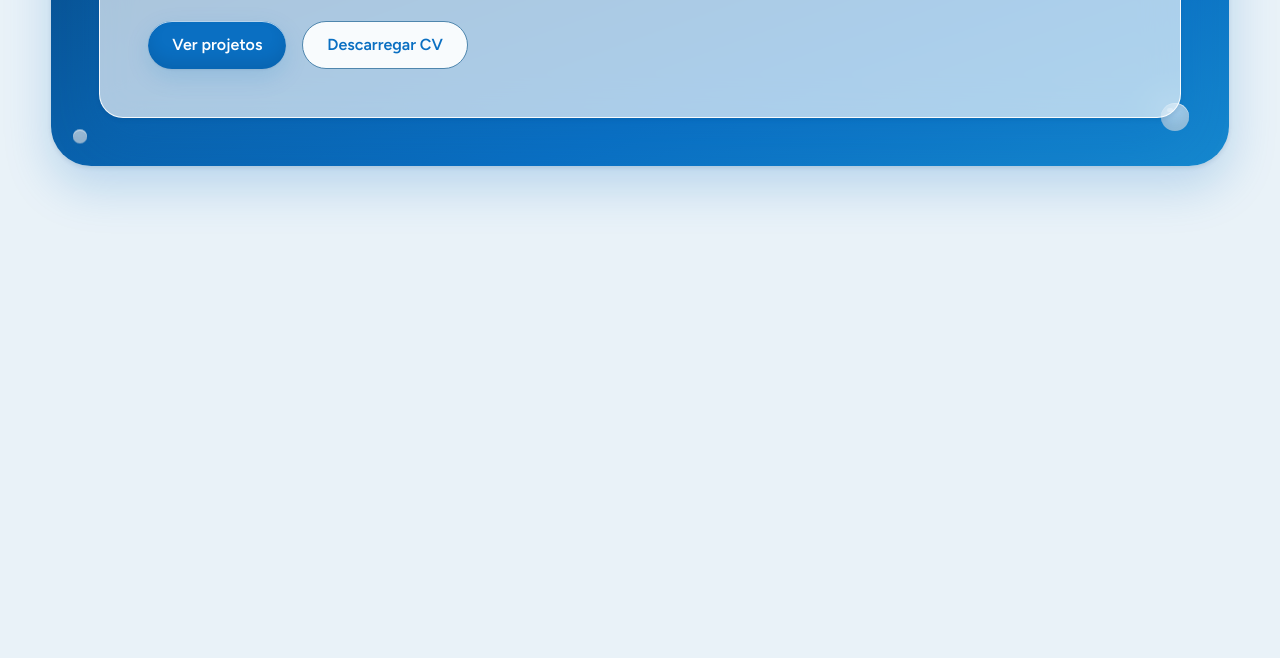
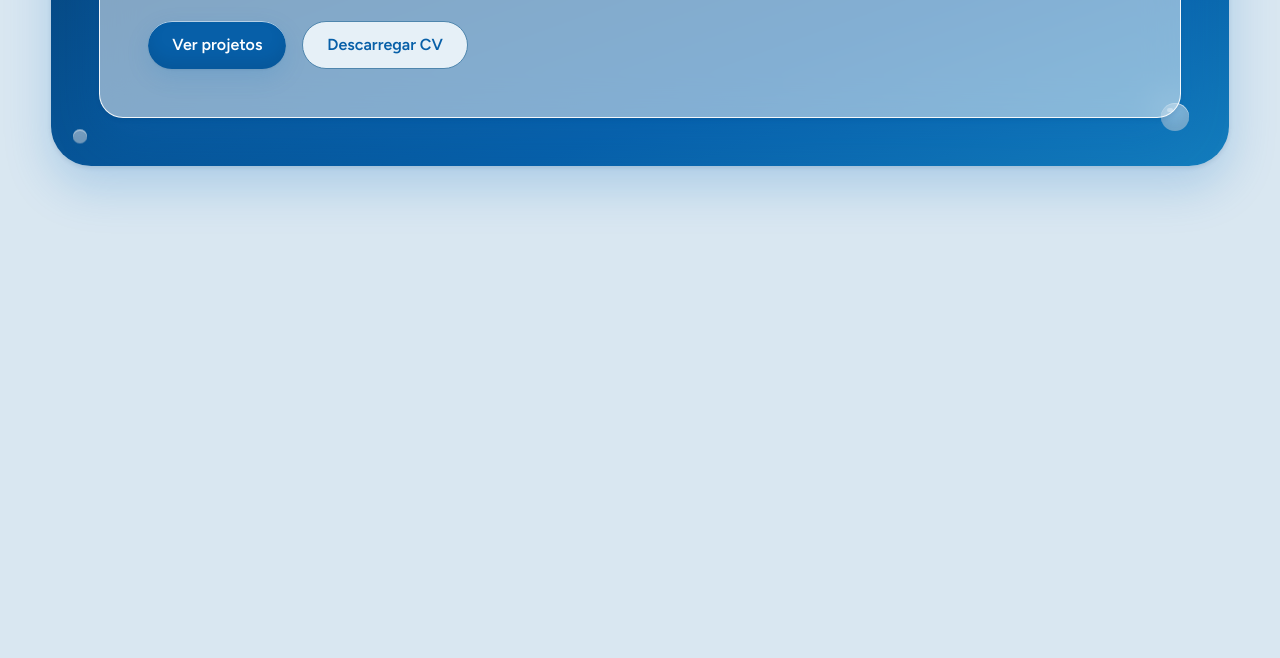
Before and after one commit to TheJohn01/TheJohn01.github.io, an Astro site: page / in a window 1280 px wide. Shown: the part 626-1284 px from the top of the page. Built offline with nearby package versions, Linux system fonts and the light colour scheme; Astro itself is replaced by a stand-in of ours; animation ran at ten frames a second.

Commit message:
Less white in light mode ("Céu" palette)
- Page #d9e7f1 and cards #e6f0f7 instead of near-white; hero glass at
  50 % white; hairlines darkened to stay visible.
- Azure deepened to #075fa8 so links keep 5.2:1 on the page and 5.7:1
  on cards; hero text keeps 5:1 over the deep end of the gradient.
- Chart palette re-validated on the new colours. Dark mode unchanged.

Co-Authored-By: Claude Opus 5.5 <noreply@anthropic.com>

```diff
--- a/src/styles/global.css
+++ b/src/styles/global.css
@@ -13,14 +13,15 @@
   /* Largura: cresce com o ecrã até 1600 px. Os valores fluidos têm o mínimo de hoje até 1280 px. */
   --page-max: 1600px;
   --gutter: clamp(48px, 4vw, 80px);
-  /* "Daylight suave": fundo cinza-azulado e cartões quase brancos, para tirar o encandeamento. */
-  --ground: #e9f2f8; /* azul dos links a 4,56:1, acima do mínimo AA */
-  --surface: #f8fbfd;
-  --glass: rgba(255, 255, 255, 0.66);
+  /* "Céu": fundo e cartões em azul-acinzentado, quase sem branco. Links a 5,2:1 no fundo e 5,7:1 nos cartões;
+     o vidro a 50 % deixa o texto do herói a 5:1 mesmo sobre a ponta funda do gradiente. */
+  --ground: #d9e7f1;
+  --surface: #e6f0f7;
+  --glass: rgba(255, 255, 255, 0.5);
   --glass-rim: rgba(255, 255, 255, 0.9);
   --sky-200: #c2e7fb;
   --aqua: #2bb8e6;
-  --azure: #0a6fc2;
+  --azure: #075fa8;
   --on-azure: #ffffff;
   --deep: #06284d;
   --on-deep: #eaf6ff;
@@ -31,7 +32,7 @@
   --ink: #0b2540;
   --ink-muted: #456079;
   --line: #4f86ad;
-  --hairline: #cfe5f3;
+  --hairline: #c4d9e8;
   --focus: #06284d;
   --shadow-dew: 0 1px 2px rgba(6, 40, 77, 0.08), 0 8px 24px rgba(10, 111, 194, 0.14);
   --shadow-float: 0 2px 4px rgba(6, 40, 77, 0.1), 0 20px 48px rgba(10, 111, 194, 0.22);
```
